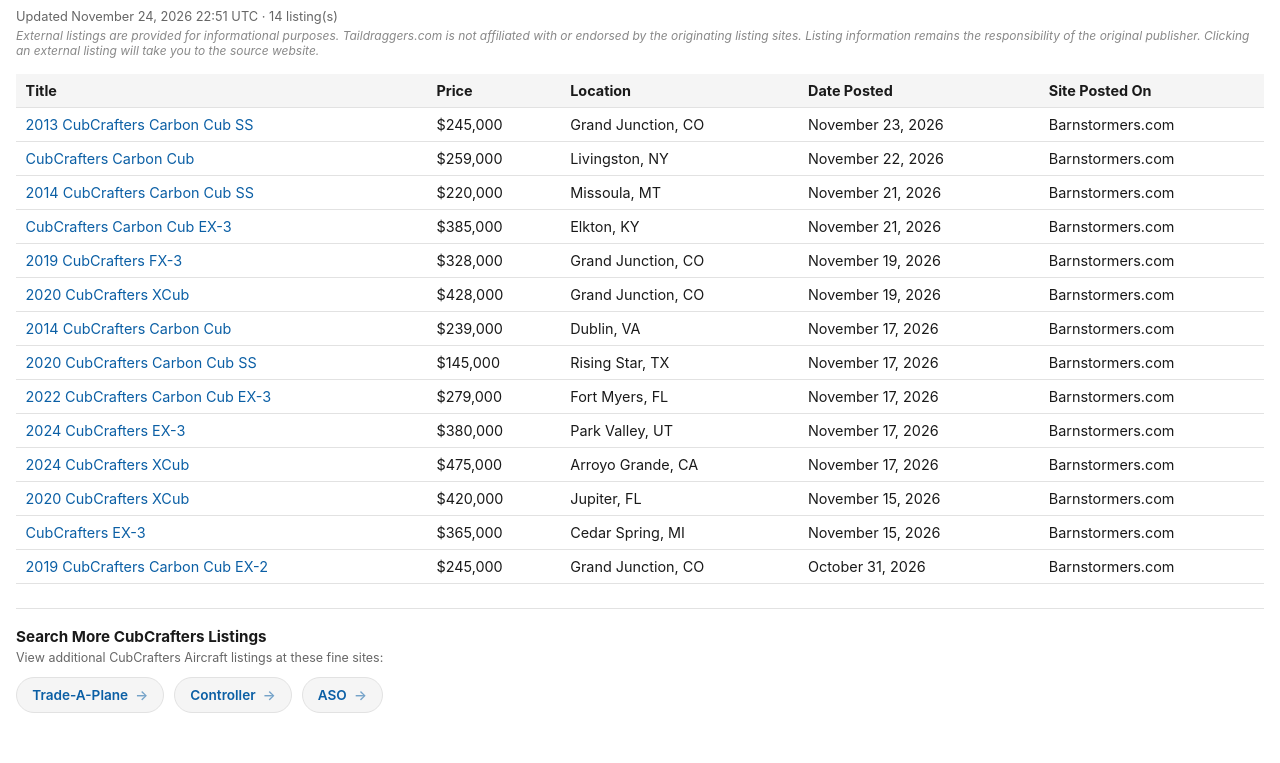
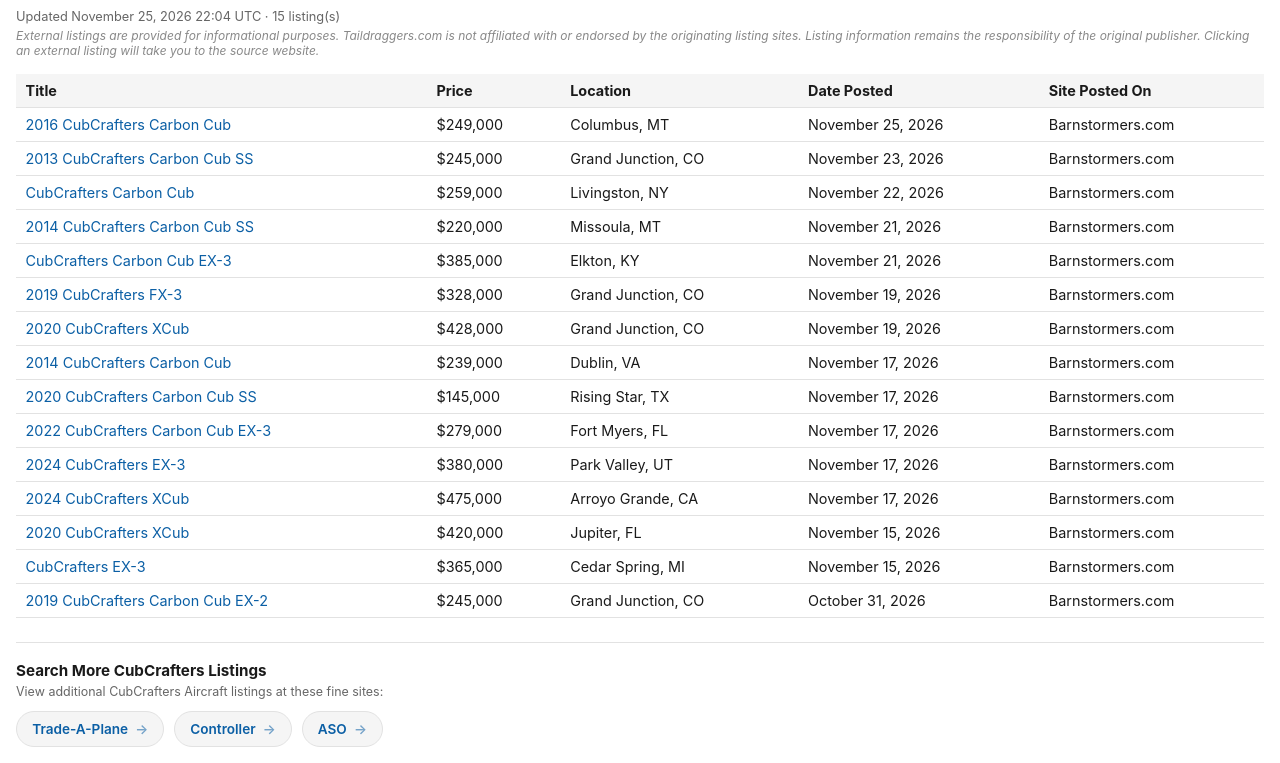
Before and after one commit to taildraggers/cub-crafters, a plain HTML site: page docs/index.html in a window 1280 px wide. Shown: the part 43-806 px from the top of the page. Drawn offline with Linux system fonts and the light colour scheme.

Commit message:
Update CubCrafters listings (2026-11-25)

```diff
--- a/docs/index.html
+++ b/docs/index.html
@@ -76,13 +76,14 @@
 </head>
 <body>
   <h1>Other CubCrafters Ads on the Web</h1>
-  <div class="updated">Updated November 24, 2026 22:51 UTC &middot; 14 listing(s)</div>
+  <div class="updated">Updated November 25, 2026 22:04 UTC &middot; 15 listing(s)</div>
   <div class="disclaimer">External listings are provided for informational purposes. Taildraggers.com is not affiliated with or endorsed by the originating listing sites. Listing information remains the responsibility of the original publisher. Clicking an external listing will take you to the source website.</div>
   <table>
     <thead>
       <tr><th>Title</th><th>Price</th><th>Location</th><th>Date Posted</th><th>Site Posted On</th></tr>
     </thead>
     <tbody>
+        <tr><td><a href="https://www.barnstormers.com/classified-2085741-2016-Carbon-Cub-180-SS.html" target="_blank" rel="noopener noreferrer">2016 CubCrafters Carbon Cub</a></td><td>$249,000</td><td>Columbus, MT</td><td>November 25, 2026</td><td>Barnstormers.com</td></tr>
         <tr><td><a href="https://www.barnstormers.com/classified-2085289-2013-Carbon-Cub-SS.html" target="_blank" rel="noopener noreferrer">2013 CubCrafters Carbon Cub SS</a></td><td>$245,000</td><td>Grand Junction, CO</td><td>November 23, 2026</td><td>Barnstormers.com</td></tr>
         <tr><td><a href="https://www.barnstormers.com/classified-2055373-Beautiful-Carbon-Cub.html" target="_blank" rel="noopener noreferrer">CubCrafters Carbon Cub</a></td><td>$259,000</td><td>Livingston, NY</td><td>November 22, 2026</td><td>Barnstormers.com</td></tr>
         <tr><td><a href="https://www.barnstormers.com/classified-2084995-2014-CubCrafters-Carboncub-SS.html" target="_blank" rel="noopener noreferrer">2014 CubCrafters Carbon Cub SS</a></td><td>$220,000</td><td>Missoula, MT</td><td>November 21, 2026</td><td>Barnstormers.com</td></tr>
```
